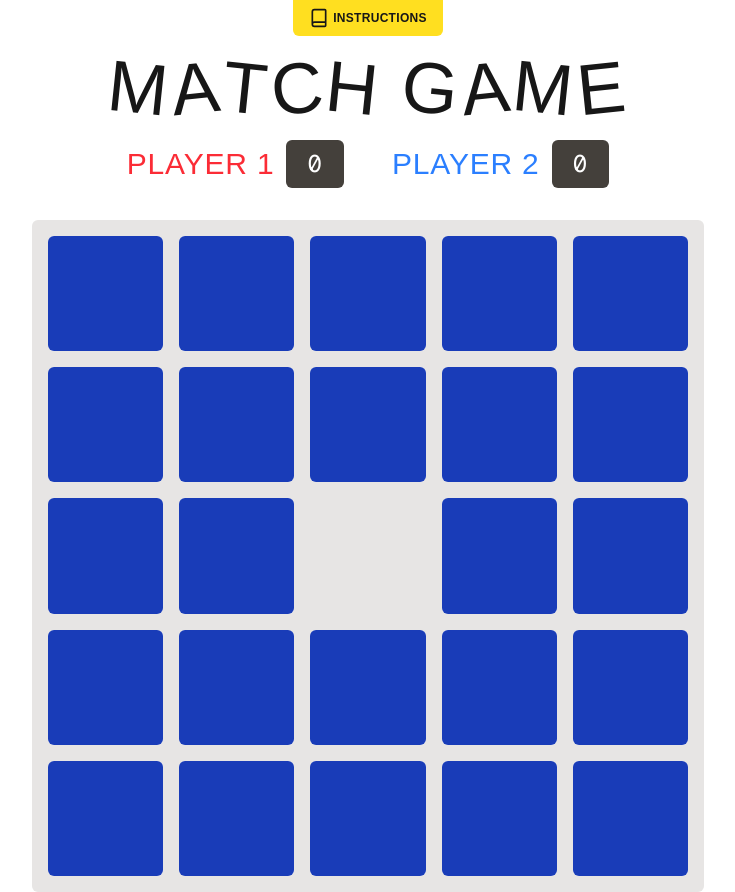
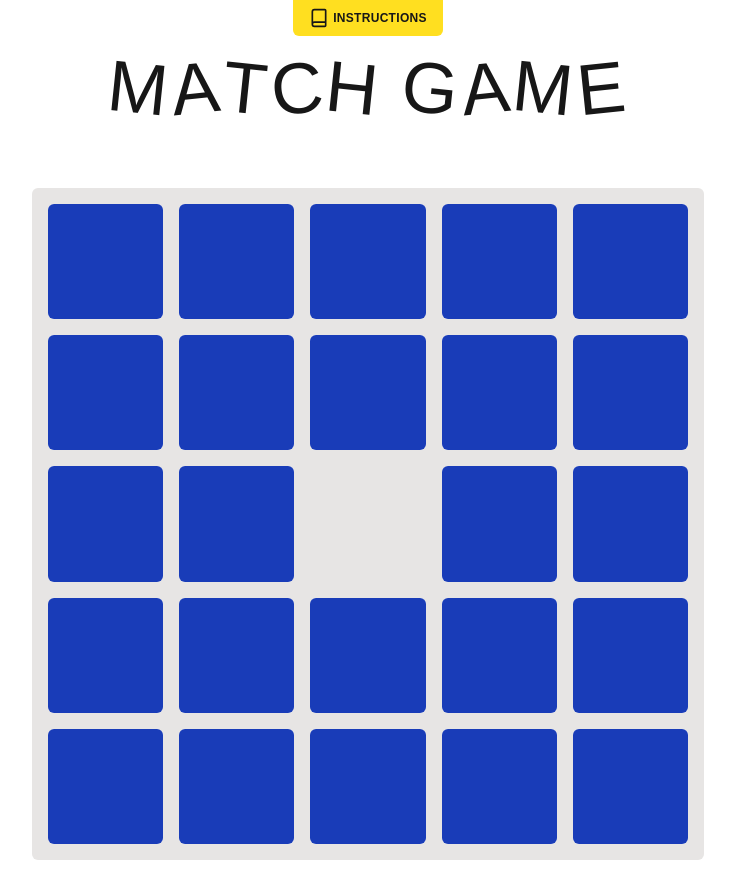
Before and after one commit to blairmcclenny/memory-game-react, a Next.js app: page / in a window 1280 px wide. Shown: the whole page, without its empty margins (272-1007 px from the left). After the commit the page ends 860 px from the top, so only its background shows below. Built offline with nearby package versions, Linux system fonts and the light colour scheme; a web font is replaced by a local one.

Commit message:
styling updates

```diff
--- a/app/layout.tsx
+++ b/app/layout.tsx
@@ -47,7 +47,7 @@ export default function RootLayout({
       <body
         className={`${geistSans.variable} ${geistMono.variable} ${ericaOne.variable} container px-4 mx-auto antialiased`}
       >
-        <header className="mb-4 mx-auto text-center">
+        <header className="mb-16 mx-auto text-center">
           <button className="font-bold text-xs rounded-md rounded-tr-none rounded-tl-none bg-yellow-300 py-2 px-4 tracking-wide inline-flex gap-1 items-center cursor-pointer">
             <Book size={20} /> INSTRUCTIONS
           </button>
--- a/app/memory-game/Score.tsx
+++ b/app/memory-game/Score.tsx
@@ -1,23 +1,3 @@
-function Player({ position }: { position: number }) {
-  return (
-    <div
-      className={`flex gap-3 items-center ${
-        position === 1 ? "text-red-500" : "text-blue-500"
-      }`}
-    >
-      <span className="text-3xl">PLAYER {position === 1 ? "1" : "2"}</span>
-      <span className="font-mono text-white bg-stone-700 p-2 rounded-md min-w-[4ch] inline-block text-center text-2xl">
-        0
-      </span>
-    </div>
-  )
+export default function Score() {
+  return <div />
 }
-
-export default function Score() {
-  return (
-    <div className="font-serif flex justify-center gap-12 tracking-wider">
-      <Player position={1} />
-      <Player position={2} />
-    </div>
-  )
-}
--- a/app/memory-game/index.tsx
+++ b/app/memory-game/index.tsx
@@ -58,12 +58,12 @@ export default function MemoryGame() {
   }, [tiles])
 
   return (
-    <>
+    <div className="max-w-2xl mx-auto">
       <Score />
       <div
         className={`${
           isPaused && "pointer-events-none"
-        } grid grid-cols-5 p-4 rounded-md gap-4 max-w-2xl bg-stone-200 mt-8 mx-auto aspect-square`}
+        } grid grid-cols-5 p-4 rounded-md gap-4 bg-stone-200 aspect-square`}
       >
         {tiles.map((tile, i, arr) => (
           <Fragment key={`tile-${i}`}>
@@ -79,6 +79,6 @@ export default function MemoryGame() {
           </Fragment>
         ))}
       </div>
-    </>
+    </div>
   )
 }
```
